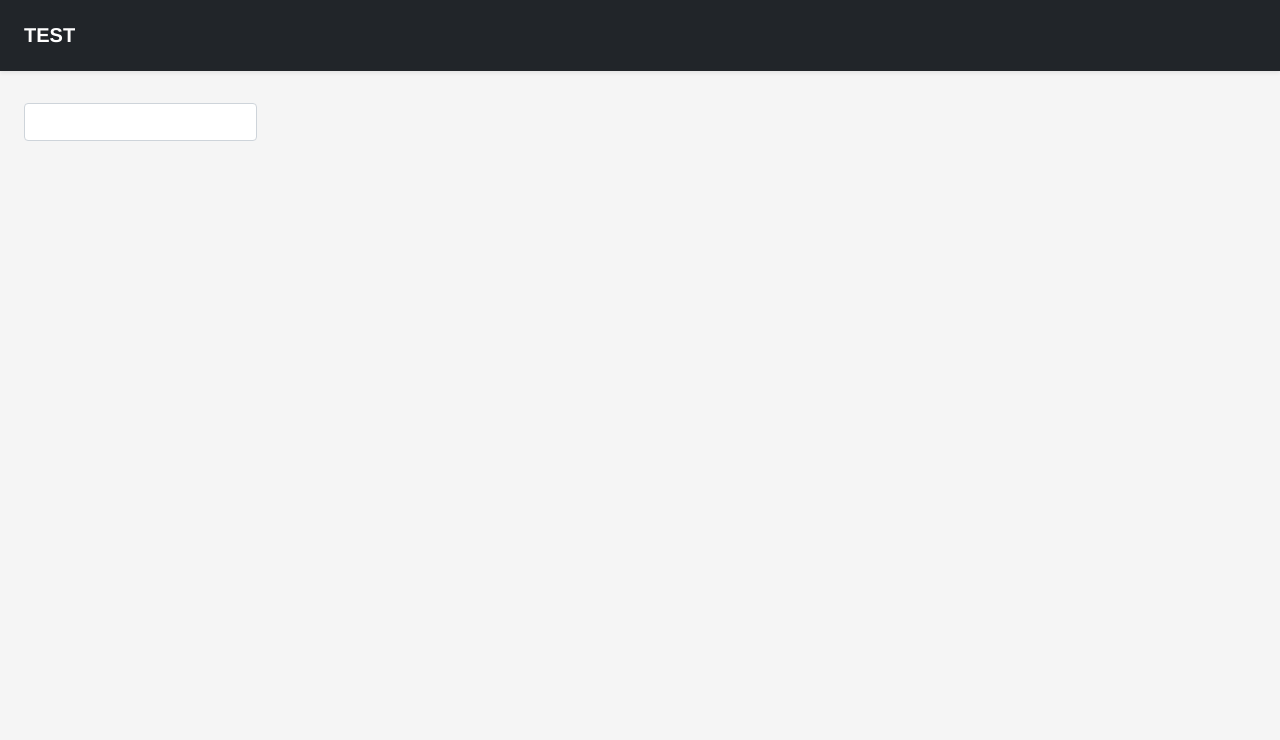
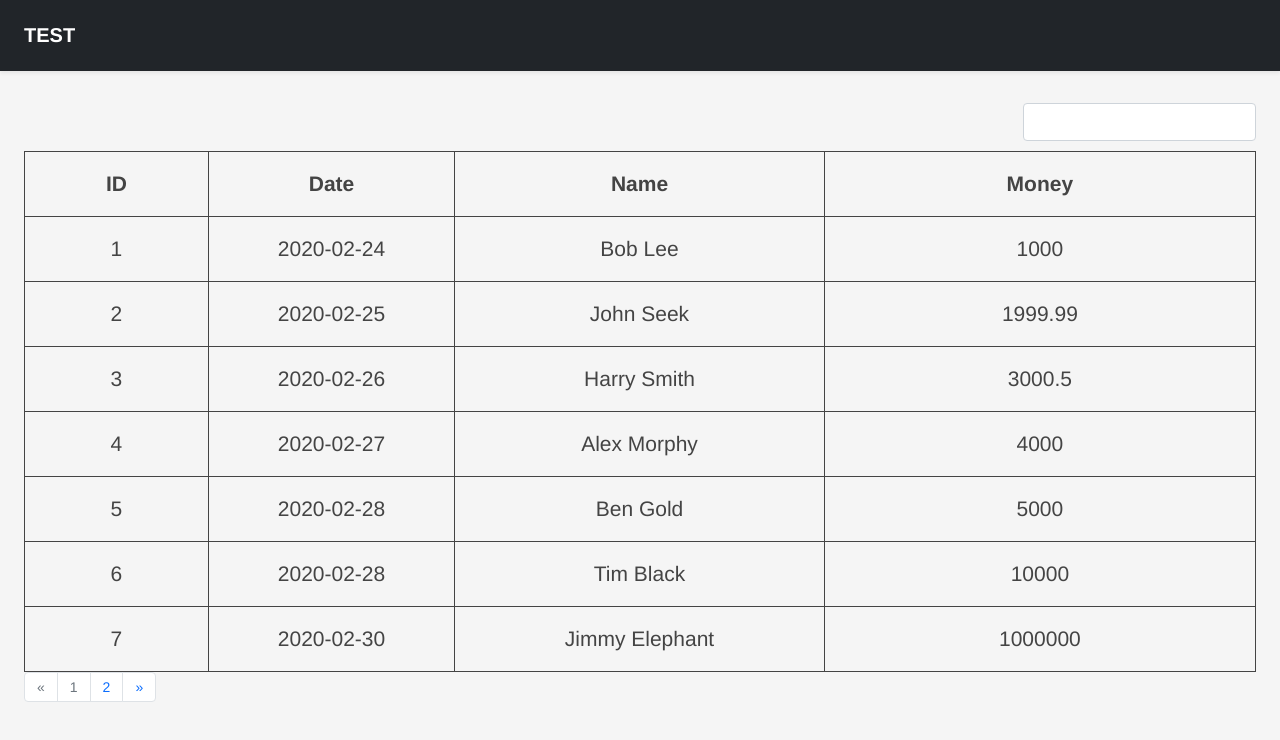
Before and after one commit to nasthe2/vuejs-test, a Vue app: page / in a window 1280 px wide. Shown: the top 740 px of the page. Built offline with nearby package versions, Linux system fonts and the light colour scheme; no server answers.

Commit message:
DataTable design implemented

```diff
--- a/src/components/DataTable.vue
+++ b/src/components/DataTable.vue
@@ -4,7 +4,19 @@
       <ui-money v-model="moneyFilter" />
     </div>
 
-    <!-- Your component code here -->
+    <div class="data-table__table" :style="{ gridTemplateColumns: getColumnsWidth }">
+      <div class="cell" v-for="item in columns" :key="item.prop">
+        <strong>{{ item.label }}</strong>
+      </div>
+    </div>
+    <div v-if="rows.length">
+      <div class="data-table__table _body" :style="{ gridTemplateColumns: getColumnsWidth }" v-for="item in rows" :key="item.id">
+        <div class="cell">{{ item.id }}</div>
+        <div class="cell">{{ item.date }}</div>
+        <div class="cell">{{ item.name }}</div>
+        <div class="cell">{{ item.money }}</div>
+      </div>
+    </div>
 
     <div class="data-table__paginator">
       <ui-pagination
@@ -41,6 +53,36 @@ export default {
     pageCount() {
       return Math.ceil(this.rows.length / this.pageSize);
     },
+
+    getColumnsWidth() {
+      return this.columns.reduce((acc, item) => {
+        return acc + item.width;
+      }, '');
+    },
   },
 };
 </script>
+
+<style lang="sass">
+
+.data-table__filter
+  display: flex
+  justify-content: flex-end
+  margin-bottom: 10px
+
+.data-table__table
+  display: grid
+  color: #444
+  &._body
+    .cell
+      border-top: none
+
+.cell
+  color: #444
+  padding: 20px
+  font-size: 150%
+  text-align: center
+  border: 1px solid #444
+  &:not(:first-child)
+    border-left: none
+</style>
--- a/src/store/index.js
+++ b/src/store/index.js
@@ -1,6 +1,7 @@
 import Vue from 'vue';
 import Vuex from 'vuex';
 import api from '@/api';
+import mockData from '@/mocks/getPayments';
 
 Vue.use(Vuex);
 
@@ -32,10 +33,17 @@ export default new Vuex.Store({
       commit('setState', { isLoading: true });
 
       try {
-        const { data } = await api.getPayments(params);
+        let data;
+        const isProduction = process.env.NODE_ENV === 'production';
 
-        if (Array.isArray(data)) {
-          commit('setState', { data });
+        if (isProduction) {
+          data = await api.getPayments(params);
+        } else {
+          data = await mockData(params);
+        }
+
+        if (Array.isArray(data.data)) {
+          commit('setState', data);
         }
       } catch (e) {
         // eslint-disable-next-line no-alert
```
